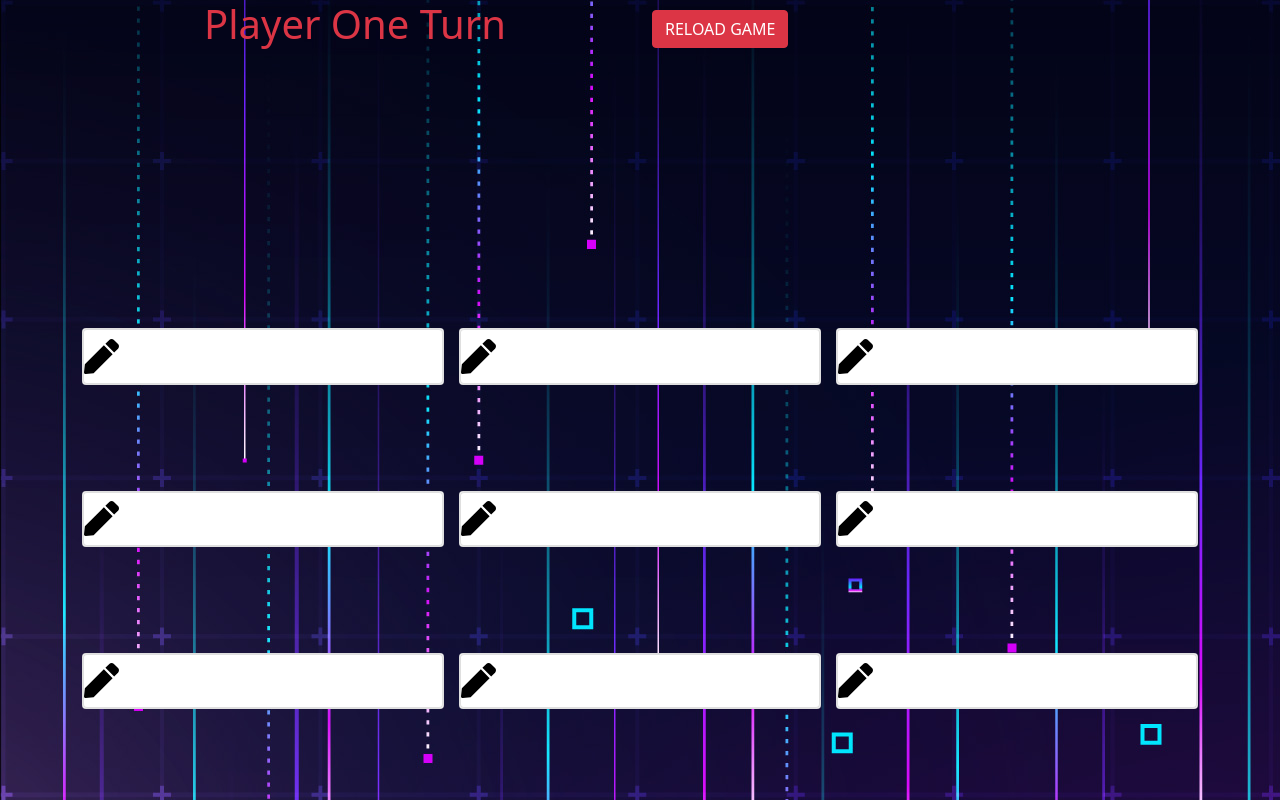
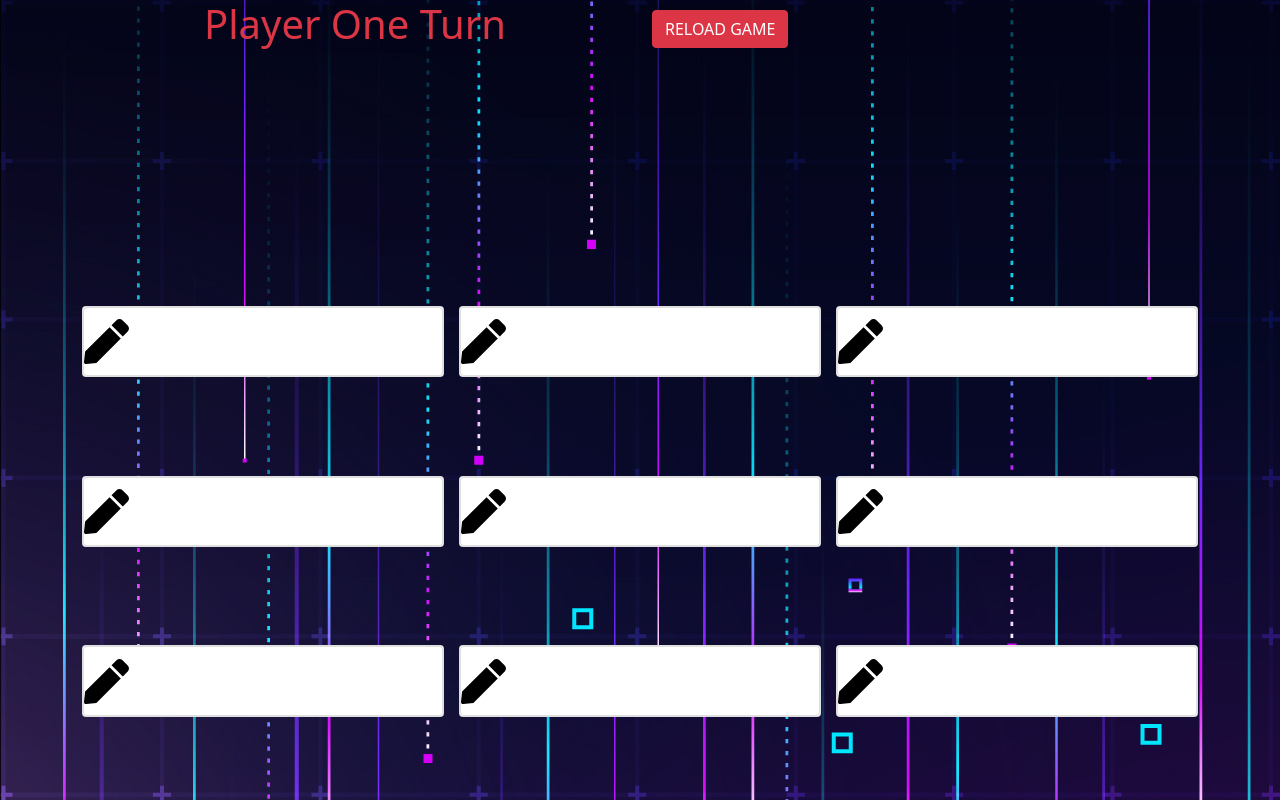
Before and after one commit to Krutikforfaclon/DemoRepository, an Angular app: page / in a window 1280 px wide. Built offline with nearby package versions, Linux system fonts and the light colour scheme.

Commit message:
made changes in css file

```diff
--- a/src/app/components/icon/icon.component.css
+++ b/src/app/components/icon/icon.component.css
@@ -1,5 +1,5 @@
 .icon {
-    font-size: 35px;
+    font-size: 45px;
     color: #000000;
     font-weight: bolder;
   }
```
